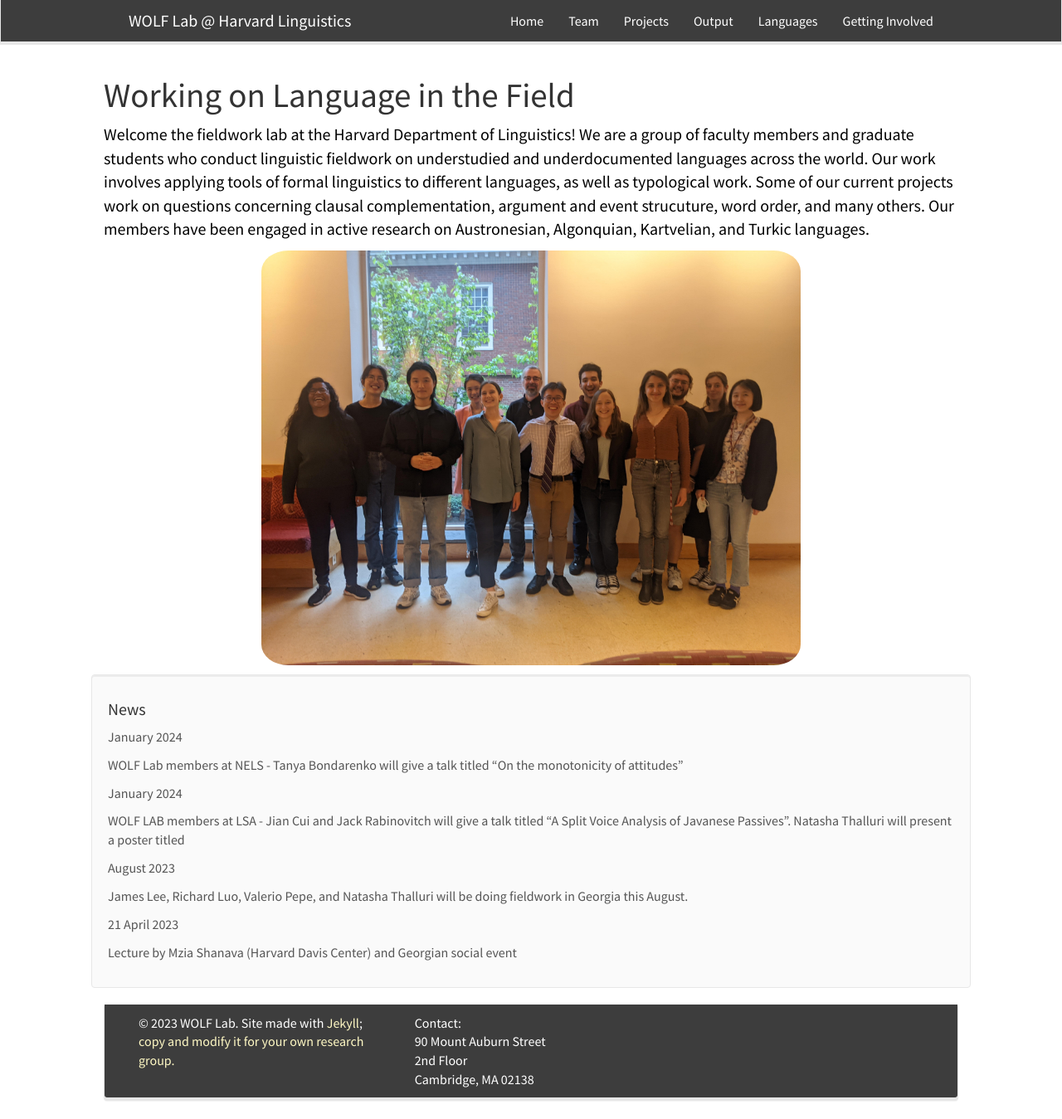
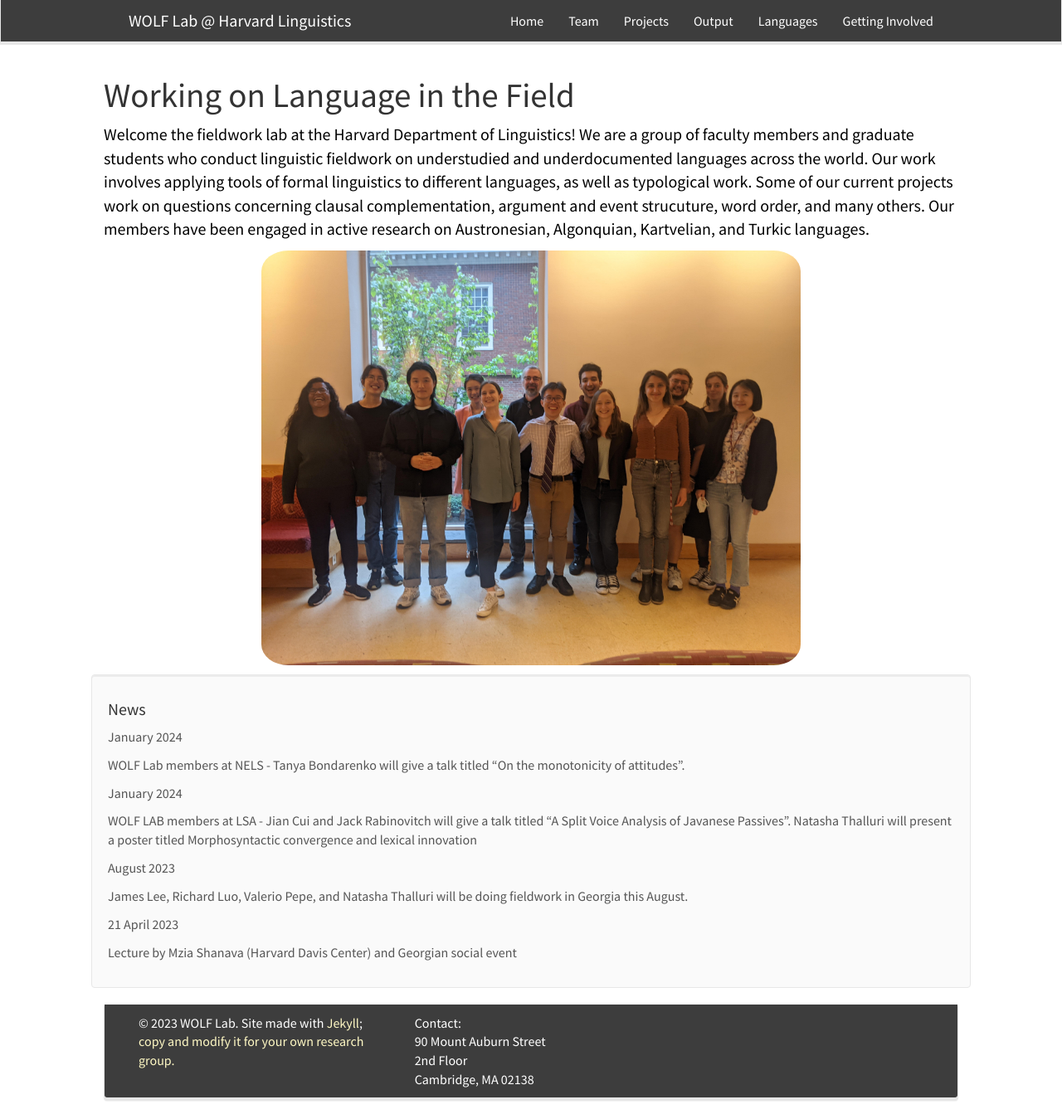
Before and after one commit to fieldlinguistics/fieldlinguistics.github.io, a Jekyll site: the page built from _pages/home.md, in a window 1280 px wide and 1349 px high. Shown: the whole window at 83% size. Built offline with Jekyll 4.4.1, drawn with Linux system fonts in a browser that asks for light colours; nearby versions of some CDN libraries.

Commit message:
Update news.yml

```diff
--- a/_data/news.yml
+++ b/_data/news.yml
@@ -1,8 +1,8 @@
 - date: January 2024
-  headline: WOLF Lab members at NELS - Tanya Bondarenko will give a talk  titled "On the monotonicity of attitudes" #-NPIs and clausal embedding"(Joint work with Patrick Elliott) #and Yvette Wu will give a talk titled "The morphological distribution of AV vs. PV in Formosan voice systems".
+  headline: WOLF Lab members at NELS - Tanya Bondarenko will give a talk  titled "On the monotonicity of attitudes". #-NPIs and clausal embedding"(Joint work with Patrick Elliott) #and Yvette Wu will give a talk titled "The morphological distribution of AV vs. PV in Formosan voice systems".
 
 - date: January 2024
-  headline: WOLF LAB members at LSA - Jian Cui and Jack Rabinovitch will give a talk titled "A Split Voice Analysis of Javanese Passives". Natasha Thalluri will present a poster titled
+  headline: WOLF LAB members at LSA - Jian Cui and Jack Rabinovitch will give a talk titled "A Split Voice Analysis of Javanese Passives". Natasha Thalluri will present a poster titled Morphosyntactic convergence and lexical innovation
 
 - date : August 2023
   headline: James Lee, Richard Luo, Valerio Pepe, and Natasha Thalluri will be doing fieldwork in Georgia this August.
```
